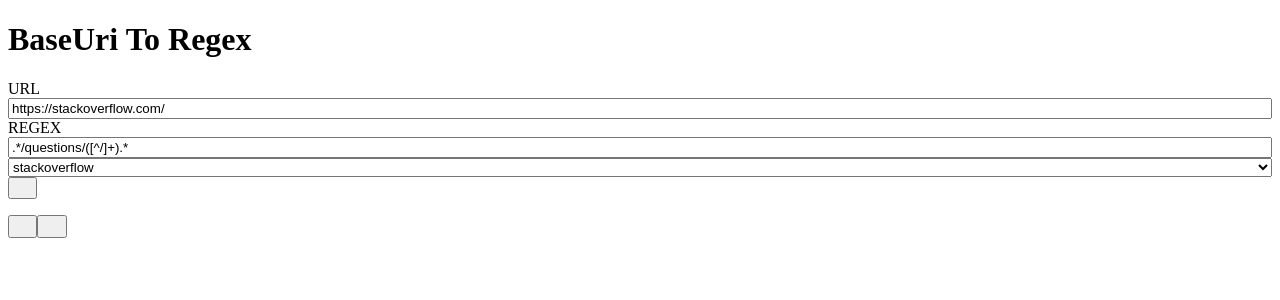
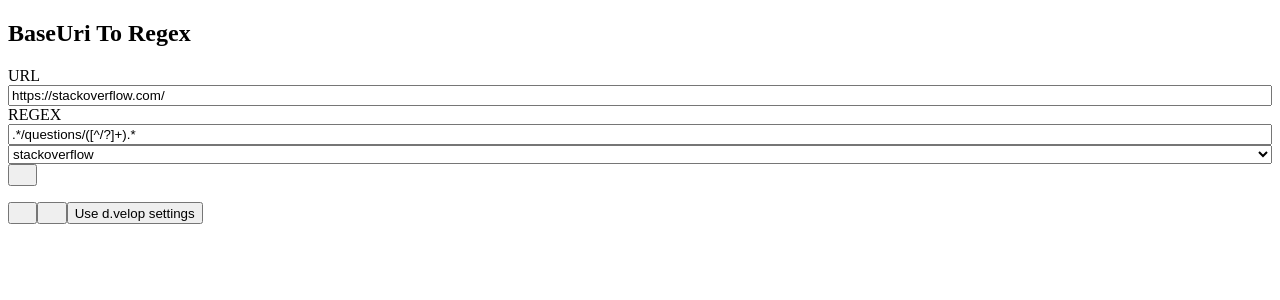
Before and after one commit to boba2fett/clocktrack, a Svelte app: page / in a window 1280 px wide. Shown: the top 300 px of the page. Built offline with nearby package versions, Linux system fonts and the light colour scheme; some icons are missing; the HTML template or start-up script is replaced by a standard one.

Commit message:
Enhancements + Adding default dvelop support + copy text button

```diff
--- a/src/Options.svelte
+++ b/src/Options.svelte
@@ -1,14 +1,27 @@
-<h1>BaseUri To Regex</h1>
-
 <script lang="ts">
     import Plus from "svelte-material-icons/Plus.svelte";
     import ContentSave from "svelte-material-icons/ContentSave.svelte";
     import Delete from "svelte-material-icons/Delete.svelte";
     import type { Predefined, Settings } from "./global";
 
+    const predefineds: Predefined[] = [
+        {
+            name: "jira",
+            regex: ".*/browse/([^/\?]+).*"
+        },
+        {
+            name: "salesforce",
+            regex: ".*/Case/([^/\?]+).*"
+        },
+        {
+            name: "stackoverflow",
+            regex: ".*/questions/([^/\?]+).*"
+        },
+    ];
+
     const defaultUrlRule = [{
         baseUri: "https://stackoverflow.com/",
-        regex: ".*\/questions\/([^/]+).*"
+        regex: predefineds.find(x => x.name === "stackoverflow").regex
     }];
 
 	let settings: Settings;
@@ -25,6 +38,21 @@
         await getSettings();
 	}
 
+    async function setDvSettings() {
+        settings.urlRules = [
+            {
+                baseUri: "https://jira.d-velop.de",
+                regex: predefineds.find(x => x.name === "jira").regex
+            },
+            {
+                baseUri: "https://dvelop.lightning.force.com/",
+                regex: predefineds.find(x => x.name === "salesforce").regex
+            }
+        ];
+		browser.storage.local.set(settings as any as browser.storage.StorageObject);
+        await getSettings();
+	}
+
     function addSetting() {
 		settings.urlRules = settings.urlRules.concat({
             baseUri: "",
@@ -36,22 +64,10 @@
 		settings.urlRules.splice(index, 1);
         settings.urlRules = settings.urlRules;
 	}
+</script>
 
-    const predefineds: Predefined[] = [
-        {
-            name: "jira",
-            regex: ".*\/browse\/([^/]+)"
-        },
-        {
-            name: "stackoverflow",
-            regex: ".*\/questions\/([^/]+).*"
-        },
-        {
-            name: "salesforce",
-            regex: ".*\/([^/]+)"
-        }
-    ];
-</script>
+<h2>BaseUri To Regex</h2>
+
 {#if settings?.urlRules}
     {#each settings.urlRules as urlRule, index}
         <div class="urlregex">
@@ -77,6 +93,7 @@
 <div class="buttons">
     <button on:click={addSetting}><Plus /></button>
     <button on:click={setSettings}><ContentSave /></button>
+    <button on:click={setDvSettings}>Use d.velop settings</button>
 </div>
 
 <style>
--- a/src/Popup.svelte
+++ b/src/Popup.svelte
@@ -3,6 +3,7 @@
     import Pause from "svelte-material-icons/Pause.svelte";
     import Play from "svelte-material-icons/Play.svelte";
     import Delete from "svelte-material-icons/Delete.svelte";
+    import ContentCopy from "svelte-material-icons/ContentCopy.svelte";
 	import type { Settings, TimeRecord } from "./global";
     import Time from "./Time.svelte";
     import { onMount } from 'svelte';
@@ -122,6 +123,7 @@
                     {/if}
                     <span class="description">{timeRecording.task}</span>
                     <span class="spacer"></span>
+                    <button class="first" on:click={() => navigator.clipboard.writeText(timeRecording.task)}><ContentCopy /></button>
                     <span><Time {timeRecording}/></span>
                     <button class="last" on:click="{() => removeTask(index)}"><Delete /></button>
                 </div>
```
Also changed, not shown: public/manifest.json.
